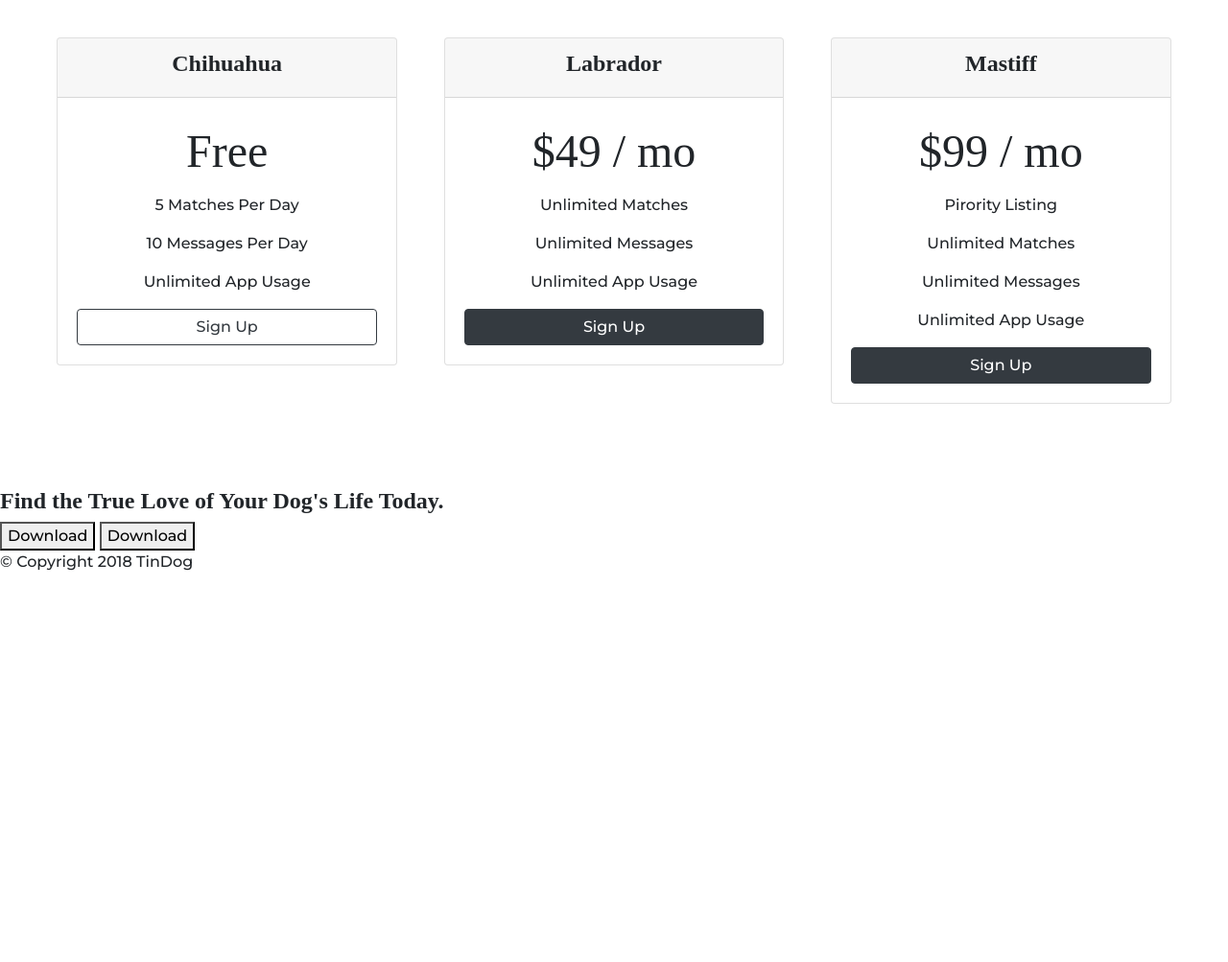
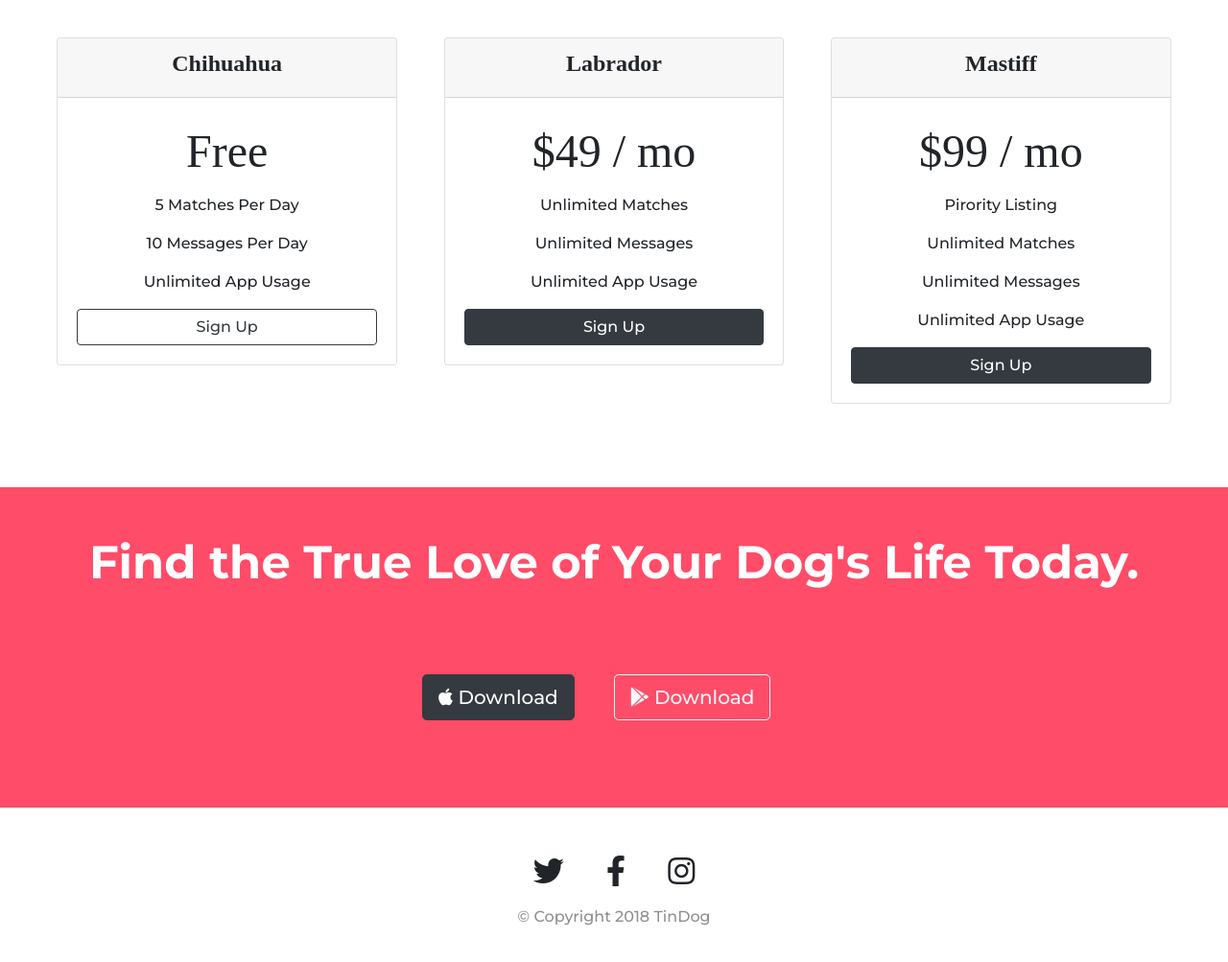
Before and after one commit to Alejoboga20/bootstrap-tindog, a plain HTML site: page index.html in a window 1280 px wide. Shown: the part 1721-2724 px from the top of the page at 96% size. Before the commit the page ends 2335 px from the top, so only its background shows below. Drawn offline with nearby package versions, Linux system fonts and the light colour scheme.

Commit message:
Styling footer

```diff
--- a/css/styles.css
+++ b/css/styles.css
@@ -4,7 +4,7 @@ body {
 
 h1 {
   color: white;
-  font-family: 'Montserrat-black';
+  font-family: 'Montserrat';
   font-size: 3.5rem;
   font-weight: bold;
   line-height: 1.5;
@@ -124,6 +124,34 @@ h3 {
 .pricing-column {
   padding: 3% 2%;
 }
+/* Cta section */
+
+#cta {
+  background-color: #ff4c68;
+  text-align: center;
+  padding: 30px;
+}
+
+#cta h3 {
+  color: white;
+  font-family: 'Montserrat';
+  font-weight: bold;
+  font-size: 3rem;
+  line-height: 2;
+}
+/* footer */
+#footer {
+  padding: 30px;
+  text-align: center;
+}
+
+#footer p {
+  color: #8f8f8f;
+}
+
+.ft-icon {
+  margin: 20px;
+}
 
 /* Media queries */
 @media (max-width: 1020px) {
@@ -136,4 +164,8 @@ h3 {
     width: 50%;
     transform: rotate(0);
   }
+
+  #cta h3 {
+    font-size: 1.5rem;
+  }
 }
--- a/index.html
+++ b/index.html
@@ -223,13 +223,22 @@
 
     <section id="cta">
       <h3>Find the True Love of Your Dog's Life Today.</h3>
-      <button type="button">Download</button>
-      <button type="button">Download</button>
+      <button type="button" class="btn btn-dark btn-lg download-button">
+        <i class="fab fa-apple"></i>
+        Download
+      </button>
+      <button type="button" class="btn btn-outline-light btn-lg download-button">
+        <i class="fab fa-google-play"></i>
+        Download
+      </button>
     </section>
 
     <!-- Footer -->
 
     <footer id="footer">
+      <i class="fab fa-twitter ft-icon fa-2x"></i>
+      <i class="fab fa-facebook-f ft-icon fa-2x"></i>
+      <i class="fab fa-instagram ft-icon fa-2x"></i>
       <p>© Copyright 2018 TinDog</p>
     </footer>
   </body>
```
